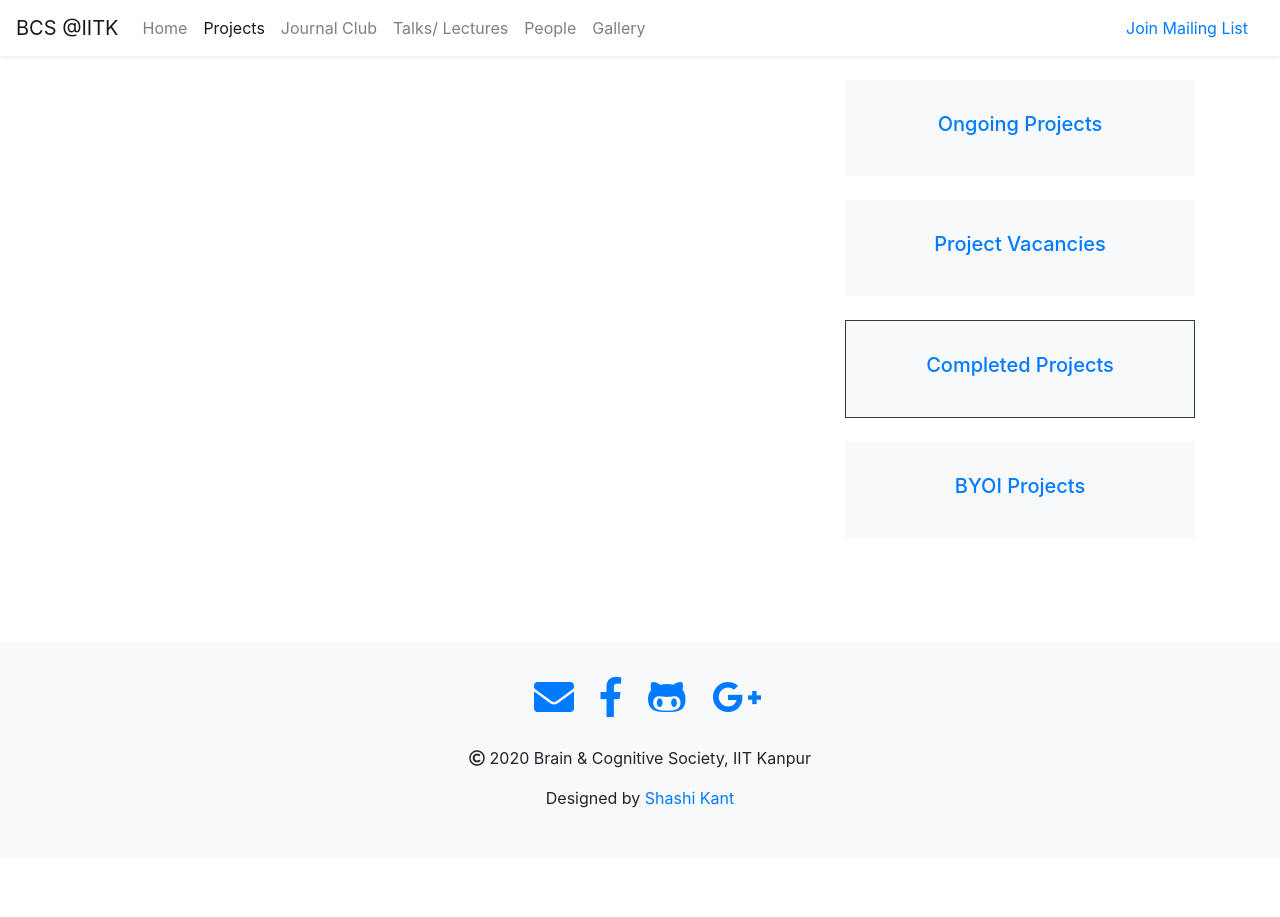
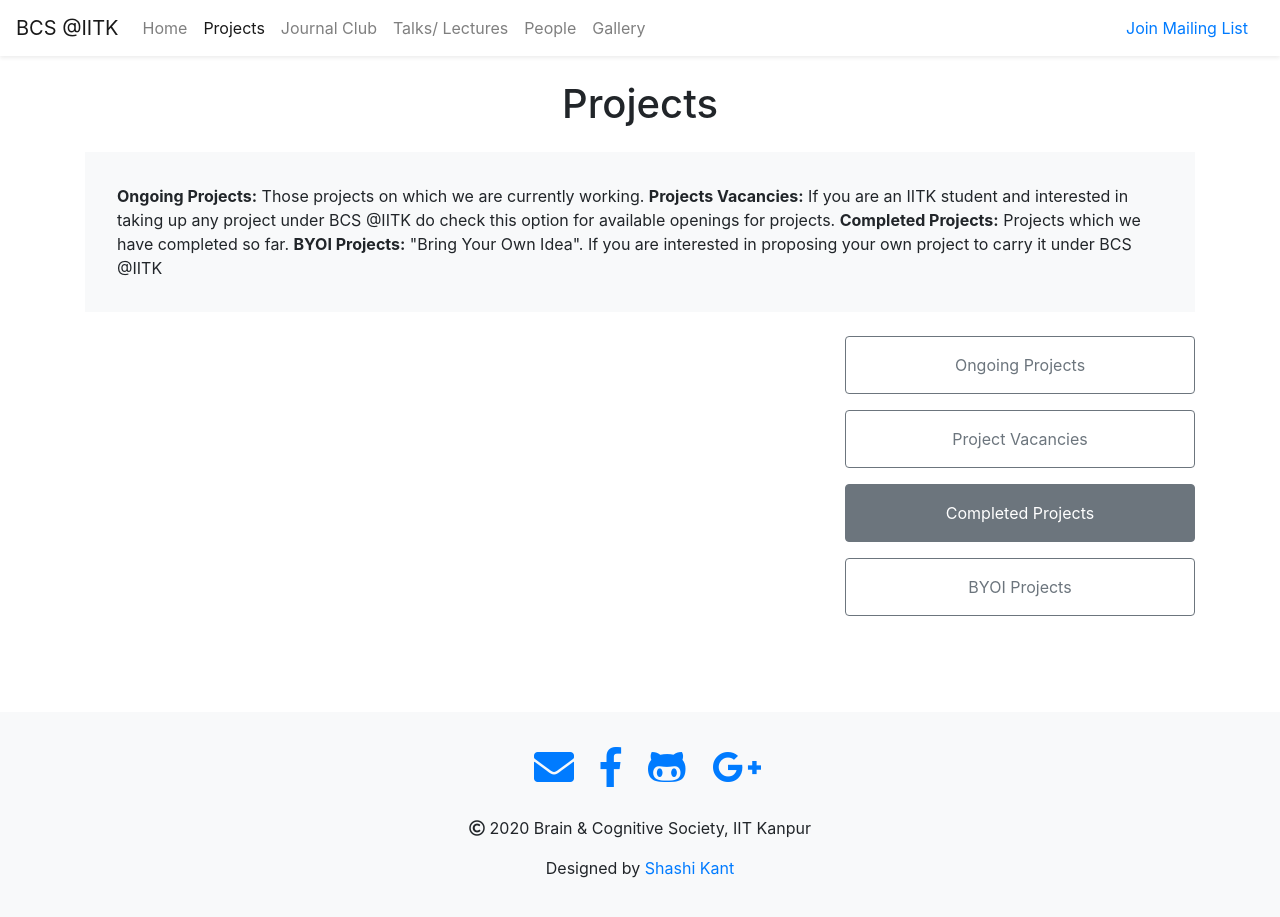
Before and after one commit to bcs-iitk/bcs-iitk.github.io, a Jekyll site: the page built from projects/completed.html, in a window 1280 px wide and 928 px high. Shown: the top 917 px of the window. Built offline with Jekyll 4.4.1, drawn with Linux system fonts in a browser that asks for light colours; nearby versions of some CDN libraries.

Commit message:
updated projects page

```diff
--- a/projects/completed.html
+++ b/projects/completed.html
@@ -2,6 +2,21 @@
 layout: page
 title: Projects
 ---
+<div class="row justify-content-md-center">
+  <div class="col-xs-12 col-md-12 ">
+    <div class="" style="align: center">
+      <center><h1 class="post-title display-5">Projects</h1></center><br>
+      <div class="project bg-light">
+        <b>Ongoing Projects:</b> Those projects on which we are currently working.
+        <b>Projects Vacancies:</b> If you are an IITK student and interested in taking up any project under BCS @IITK
+        do check this option for available openings for projects.
+        <b>Completed Projects:</b> Projects which we have completed so far.
+        <b>BYOI Projects:</b> "Bring Your Own Idea". If you are interested in proposing your own project to carry it under BCS @IITK
+      </div>
+    </div>
+  </div>
+</div>
+
 <div class="row">
   <div class="col-xs-12 col-md-8 order-1 order-md-0">
     {% for post in site.categories.projects %}
@@ -23,30 +38,18 @@ title: Projects
   </div>
 
   <div class="col-xs-12 col-md-4  order-0 order-md-1 projects-vacancies">
-    <a href="." class="nav-link projects-type-link">
-    <div class="bg-light projects-type">
-      <h5 class="text-decoration-none">Ongoing Projects</h5>
-    </div>
+    <a href="." class="nav-link projects-type-link" style="margin-bottom: 1rem">
+      <button type="button" class="btn btn-outline-secondary" style="width: 100%; padding-top: 1rem; padding-bottom: 1rem">Ongoing Projects</button>
     </a>
-    <br>
-    <a href="vacancies" class="nav-link projects-type-link">
-    <div class="bg-light projects-type">
-      <h5>Project Vacancies</h5>
-    </div>
+    <a href="vacancies" class="nav-link projects-type-link" style="margin-bottom: 1rem">
+      <button type="button" class="btn btn-outline-secondary" style="width: 100%; padding-top: 1rem; padding-bottom: 1rem">Project Vacancies</button>
     </a>
-    <br>
-    <a href="completed" class="nav-link projects-type-link">
-    <div class="bg-light projects-type border-dark border">
-      <h5>Completed Projects</h5>
-    </div>
+    <a href="completed" class="nav-link projects-type-link" style="margin-bottom: 1rem">
+      <button type="button" class="btn btn-outline-secondary active" style="width: 100%; padding-top: 1rem; padding-bottom: 1rem">Completed Projects</button>
     </a>
-    <br>
-    <a href="https://forms.gle/8vgVXV5p19xfnjtY8" target="_blank" class="nav-link projects-type-link">
-    <div class="bg-light projects-type">
-      <h5>BYOI Projects</h5>
-    </div>
+    <a href="https://forms.gle/8vgVXV5p19xfnjtY8" target="_blank" class="nav-link projects-type-link" style="margin-bottom: 1rem">
+      <button type="button" class="btn btn-outline-secondary" style="width: 100%; padding-top: 1rem; padding-bottom: 1rem">BYOI Projects</button>
     </a>
-    <br>
   </div>
 
 </div>
```
Also changed, not shown: projects/index.html (+23 -20 lines), projects/vacancies.html (+23 -20 lines).
